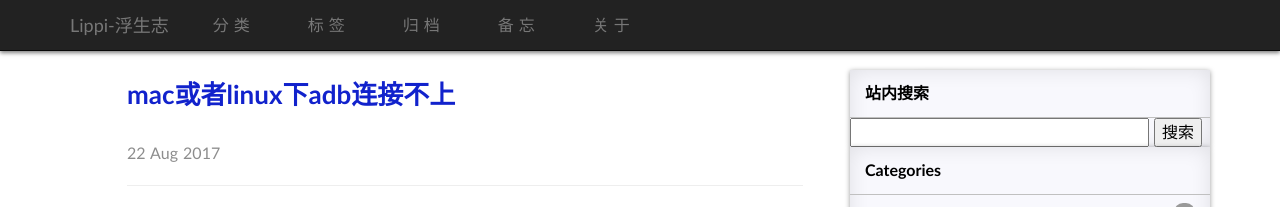
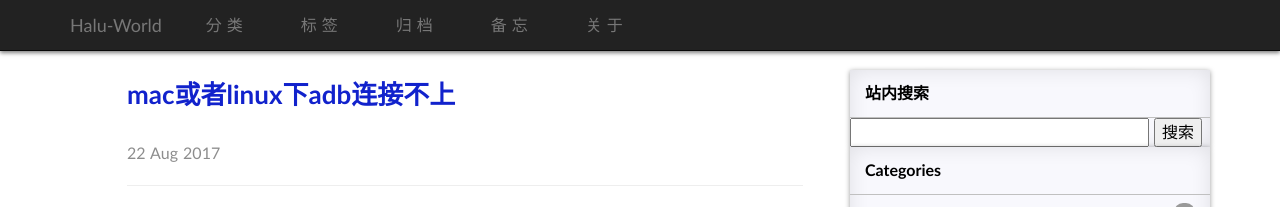
Before and after one commit to haluworld/haluworld.github.io, a Jekyll site: the page built from index.html, in a window 1280 px wide. Shown: the top 207 px of the page. Built offline with Jekyll 4.4.1, drawn with Linux system fonts in a browser that asks for light colours; some web fonts are replaced; the list of posts is cut into pages by our own code; comment, search, counter and statistics services are not loaded.

Commit message:
commit
cc

```diff
--- a/_config.yml
+++ b/_config.yml
@@ -21,11 +21,11 @@ kramdown:
   use_coderay: false
 
 JB :
-  IMAGE_PATH : http://coolshell.info/images
+  IMAGE_PATH : /images
 
 # presonal config
 domain: http://coolshell.info
-title: Lippi-浮生志
+title: Halu-World
 description: Draw my life with code
 author: Lippi.OuYang
 email: ouyanglip@gmail.com
```
